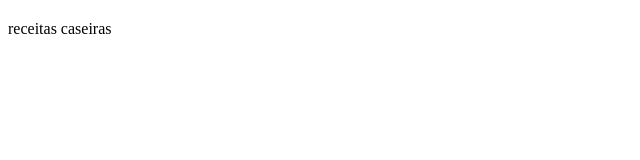
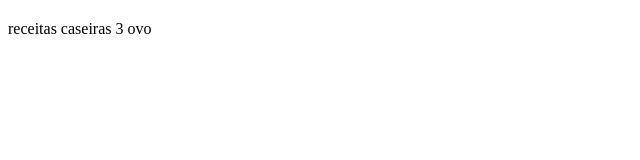
Before and after one commit to erikadczz/PC-Primeiro-A-AJ, a plain HTML site: page index.html in a window 1280 px wide. Shown: the full height of the page, 0-640 px from the left. Drawn offline with Linux system fonts and the light colour scheme.

Commit message:
Update index.html

```diff
--- a/index.html
+++ b/index.html
@@ -4,4 +4,5 @@
   <meta charset = "UTF - 8">
   <h2><title> erika receitas :)</title></h2>
   <p3> receitas caseiras</p3>
+  <p4> 3 ovo<pl4>
   <html>
```
